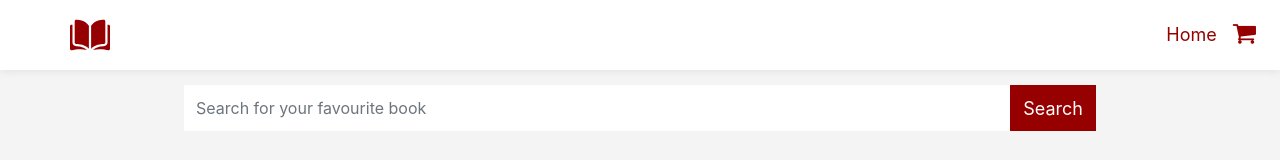
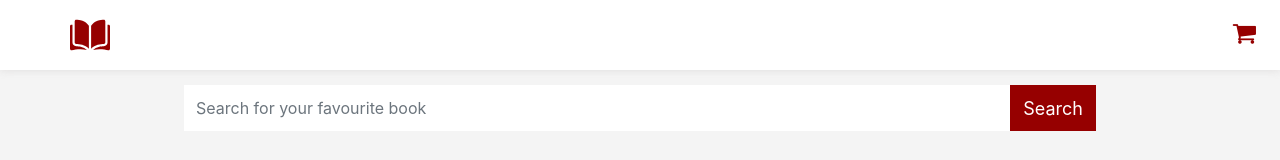
Before and after one commit to devifeoma/Rave_VanillasJs_Checkout, a plain HTML site: page products.html in a window 1280 px wide. Shown: the top 160 px of the page. Drawn offline with nearby package versions, Linux system fonts and the light colour scheme.

Commit message:
Make CSS changes

```diff
--- a/products.html
+++ b/products.html
@@ -21,9 +21,9 @@
 
         <div class="collapse navbar-collapse" id="navbarSupportedContent">
             <ul class="navbar-nav ml-auto ">
-                <li class="nav-item active">
+                <!-- <li class="nav-item active">
                     <a class="nav-link navbar-link-style" href="#">Home</a>
-                </li>
+                </li> -->
                 <!-- <li class="nav-item">
                     <a class="nav-link navbar-link-style" href="#">Link</a>
                 </li>
```
Also changed, not shown: single-product.html (+2 -2 lines).
